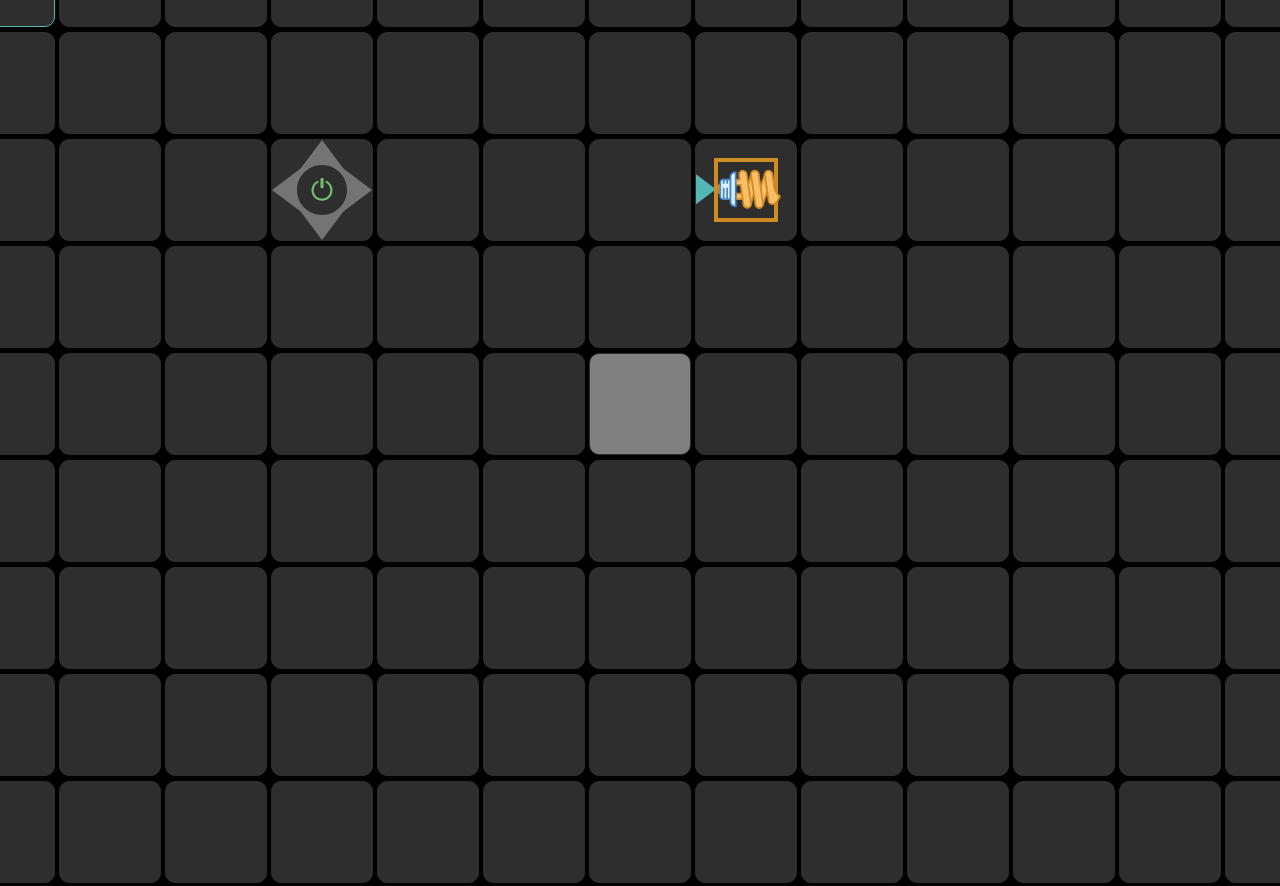
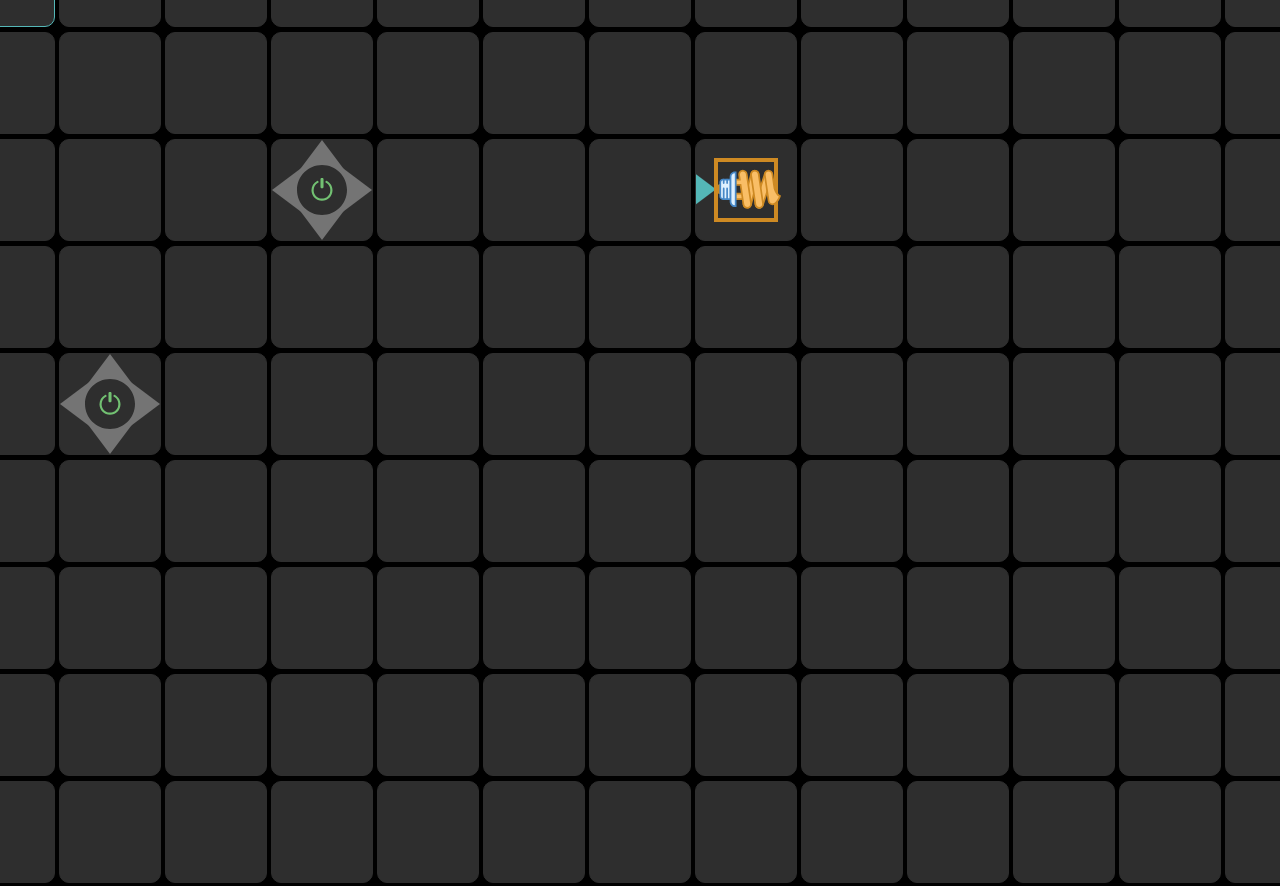
Before and after one commit to edward-cates/ed-tech-final-project, a Vue app: page / in a window 1280 px wide. Shown: the top 886 px of the page. Built offline with nearby package versions, Linux system fonts and the light colour scheme.

Commit message:
fix: check for power button before drawing wire

```diff
--- a/src/components/board/Board.vue
+++ b/src/components/board/Board.vue
@@ -14,7 +14,6 @@
         <square
           :key="colIx"
           v-for="(sq, colIx) in row"
-          :is-center="isCenterSquare({ rowIx, colIx })"
           :square="sq"
           @mouseDown="mouseDown({ rowIx, colIx })"
           @mouseEnter="mouseEnter({ rowIx, colIx })"
@@ -66,10 +65,6 @@ export default {
       'mouseEnter',
       'mouseUp',
     ]),
-    isCenterSquare({ rowIx, colIx }) {
-      return rowIx === Math.floor(this.squares.length / 2)
-        && colIx === Math.floor(this.squares[rowIx].length / 2)
-    },
   },
 }
 </script>
--- a/src/components/board/Square.vue
+++ b/src/components/board/Square.vue
@@ -1,6 +1,6 @@
 <template>
   <div
-    :class="clss"
+    class="square"
     @mousedown="mouseDown"
     @mouseenter="$emit('mouseEnter')"
     @mouseup="mouseUp"
@@ -39,20 +39,8 @@
 export default {
   name: 'Square',
   props: {
-    isCenter: {
-      type: Boolean,
-      required: true,
-    },
     label: {},
     square: {},
-  },
-  computed: {
-    clss() {
-      if (this.isCenter) {
-        return 'square square-center'
-      }
-      return 'square'
-    },
   },
   methods: {
     mouseDown($ev) {
--- a/src/store/modules/GameBoard.js
+++ b/src/store/modules/GameBoard.js
@@ -5,6 +5,9 @@ const levels = [
     2: {
       3: { cl: 'grn-btn-off' },
       7: { cl: 'org-lgt' },
+    },
+    4: {
+      1: { cl: 'grn-btn-off' },
     },
   },
 ]
@@ -33,14 +36,13 @@ const mutations = {
    * Cross over existing paths where applicable.
    * Needs to take into account input/output directions.
    */
-  appendMousePath(state, { rowIx, colIx }) {
-    /**
-     * For the first wire, we need some logic
-     * to pick the best first wire.
-     * For the rest, the direction will be updated
-     * based on the previous wire segment.
-     */
-    const connection = {}
+  appendMousePath(state, { rowIx, colIx, conn }) {
+    const sq = state.squares[rowIx][colIx]
+
+    if (sq.cl && sq.cl.indexOf('wire') < 0) {
+      // This method is only for wires.
+      return
+    }
 
     const getCl = ({ first, second }) => {
       let cl = ''
@@ -84,7 +86,7 @@ const mutations = {
         colDiff: colIx - lastColIx,
       }
 
-      Object.assign(connection, {
+      Object.assign(conn, {
         first: {
           rowDiff: lastRowIx - rowIx,
           colDiff: lastColIx - colIx,
@@ -98,31 +100,18 @@ const mutations = {
       if (lastSq.cl !== 'wire-nsew-off') {
         lastSq.cl = getCl(lastSq.conn)
       }
-    } else {
-      /**
-       * Need to figured out initial values for `connection` here.
-       * Look for nearby buttons and lights, and try to optimize
-       * connections to those.
-       */
-      for (let rowDiff = -1; !connection.second && rowDiff <= 1; ++rowDiff) {
-        for (let colDiff = -1; !connection.second && colDiff <= 1; ++colDiff) {
-          const sq = state.squares[rowIx + rowDiff][colIx + colDiff]
-          if (sq.cl && sq.cl.indexOf('btn') > -1) {
-            connection.first = { rowDiff, colDiff }
-            // assume straight line
-            connection.second = { rowDiff: -rowDiff, colDiff: -colDiff }
-          }
-        }
-      }
     }
 
-    const sq = state.squares[rowIx][colIx]
-    const cl = getCl(connection)
+    /**
+     * wait until now to get `cl` because `conn` could
+     * be modified after looking at the last segment.
+     */
+    const cl = getCl(conn)
 
     if (!sq.cl) {
       Vue.set(state.squares[rowIx], colIx, {
         cl,
-        conn: connection,
+        conn,
         tmp: true,
       })
     } else if ((sq.cl.indexOf('wire-ew') > -1 && cl.indexOf('wire-ns') > -1)
@@ -174,9 +163,7 @@ const mutations = {
         const sq = state.squares[rowIx][colIx]
         if (sq.cl.indexOf('btn') > -1) {
           // power button
-          for (let rowDiff = -1; rowDiff <= 1; ++rowDiff) {
-            for (let colDiff = -1; colDiff <= 1; ++colDiff) {
-              if (rowDiff !== 0 || colDiff !== 0) {
+          await Promise.all([[0,-1],[0,1],[-1,0],[1,0]].map(async ([rowDiff, colDiff]) => {
             await evaluateSquare({
               rowDiff,
               colDiff,
@@ -184,9 +171,7 @@ const mutations = {
               colIx: (+colIx) + colDiff,
               isOn: sq.cl.indexOf('on') > -1,
             })
-              }
-            }
-          }
+          }))
         }
       }))
     }))
@@ -211,7 +196,7 @@ const mutations = {
   initializeMousePath(state, { rowIx, colIx }) {
     state.mousePath = {
       start: { rowIx, colIx },
-      end: null,
+      end: { rowIx, colIx },
       stack: [],
     }
   },
@@ -267,8 +252,28 @@ const actions = {
   },
 
   mouseDown({ commit }, { rowIx, colIx }) {
+    /**
+     * Don't let wires be drawn that aren't connected to anything.
+     *
+     * Need to figured out initial values for wire direction here.
+     * Look for nearby buttons and lights, and try to optimize
+     * connections to those.
+     */
+    [[0,0],[0,-1],[0,1],[-1,0],[1,0]].forEach(([rowDiff, colDiff]) => {
+      const sq = state.squares[rowIx + rowDiff][colIx + colDiff]
+      if (sq.cl && sq.cl.indexOf('btn') > -1) {
         commit('initializeMousePath', { rowIx, colIx })
-    commit('appendMousePath', { rowIx, colIx })
+        commit('appendMousePath', {
+          rowIx,
+          colIx,
+          conn: {
+            first: { rowDiff, colDiff },
+            // assume straight line
+            second: { rowDiff: -rowDiff, colDiff: -colDiff },
+          },
+        })
+      }
+    })
   },
 
   mouseEnter({ state, commit }, { rowIx, colIx }) {
@@ -289,16 +294,16 @@ const actions = {
           const colDiff = lastColIx - colIx
 
           if (!state.squares[rowIx][colIx + colDiff].cl) {
-            commit('appendMousePath', { rowIx, colIx: colIx + colDiff })
+            commit('appendMousePath', { rowIx, colIx: colIx + colDiff, conn: {} })
           } else if (!state.squares[rowIx + rowDiff][colIx].cl) {
-            commit('appendMousePath', { rowIx: rowIx + rowDiff, colIx })
+            commit('appendMousePath', { rowIx: rowIx + rowDiff, colIx, conn: {} })
           } else {
             // TODO termination condition
           }
         }
       }
 
-      commit('appendMousePath', { rowIx, colIx })
+      commit('appendMousePath', { rowIx, colIx, conn: {} })
     }
   },
 
```
Lines whose indentation alone changed are shown as unchanged.
